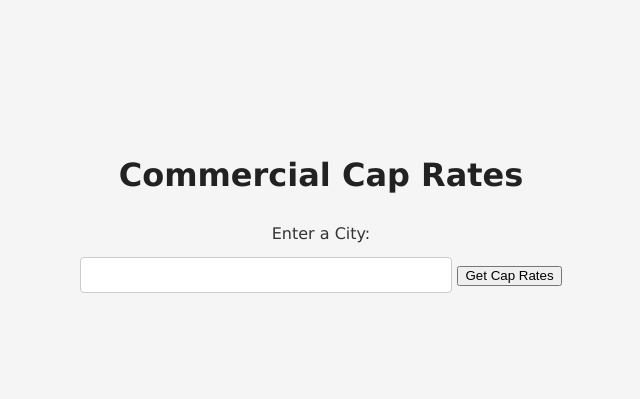
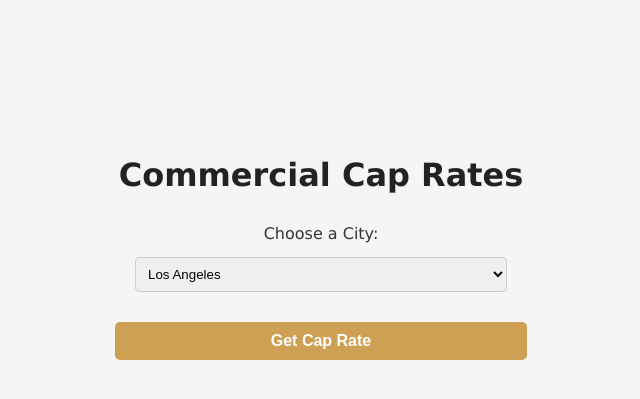
Before and after one commit to andyen11821/xcalsizer, a Flask app: page / in a window 1280 px wide. Shown: the top 399 px of the page, without its empty margins (319-959 px from the left). Run offline with Flask 2, Linux system fonts and the light colour scheme.

Commit message:
Update index.html

```diff
--- a/templates/index.html
+++ b/templates/index.html
@@ -5,15 +5,21 @@
     <meta http-equiv="X-UA-Compatible" content="IE=edge">
     <meta name="viewport" content="width=device-width, initial-scale=1.0">
     <title>Cap Rates</title>
-    <link rel="stylesheet" href="{{ url_for('static', filename='styles.css') }}">
+    <link rel="stylesheet" type="text/css" href="styles.css"/>
 </head>
 
 <body>
     <h1>Commercial Cap Rates</h1>
     <form method="post" action="/get_cap_rates">
-        <label for="city">Enter a City:</label>
-        <input type="text" id="city" name="city" required>
-        <button type="submit">Get Cap Rates</button>
+        <label for="city">Choose a City:</label>
+        <select id="city-dropdown" name="city" class="dropdown-style">
+            <option value="losangeles">Los Angeles</option>
+            <option value="pheonix">Phoenix</option>
+            <option value="chicago">Chicago</option>
+            <option value="houston">Houston</option>
+            <option value="newyork">New York</option>
+</select>
+        <button class='center-button' type="submit">Get Cap Rate</button>
     </form>
 </body>
 </html>
```
